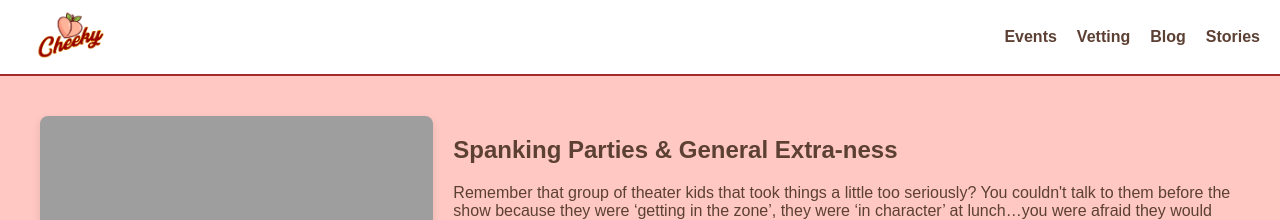
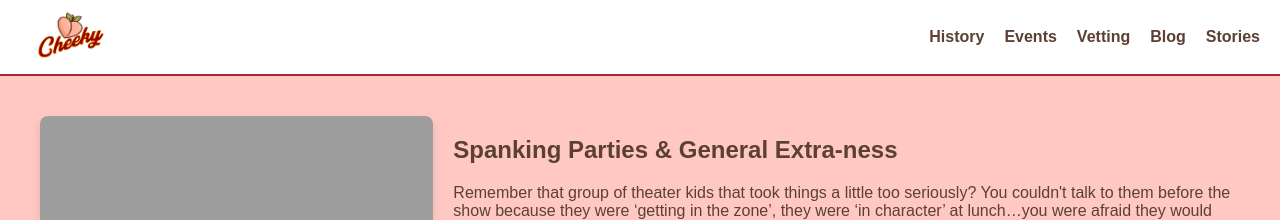
Before and after one commit to cheekyparties/cheekyparties.github.io, a Jekyll site: the page built from index.html, in a window 1280 px wide. Shown: the top 220 px of the page. Built offline with Jekyll 4.4.1, drawn with Linux system fonts in a browser that asks for light colours.

Commit message:
Update header.html

```diff
--- a/_includes/header.html
+++ b/_includes/header.html
@@ -5,6 +5,7 @@
 </div>
 <nav class="nav-links">
     <ul>
+        <li><a href="{{ '/pages/history.html' | absolute_url }}">History</a></li>
         <li><a href="{{ '/pages/events.html' | absolute_url }}">Events</a></li>
         <li><a href="{{ '/pages/vetting.html' | absolute_url }}">Vetting</a></li>
         <li><a href="https://example.com/blog" target="_blank" rel="noopener noreferrer">Blog</a></li>
```
